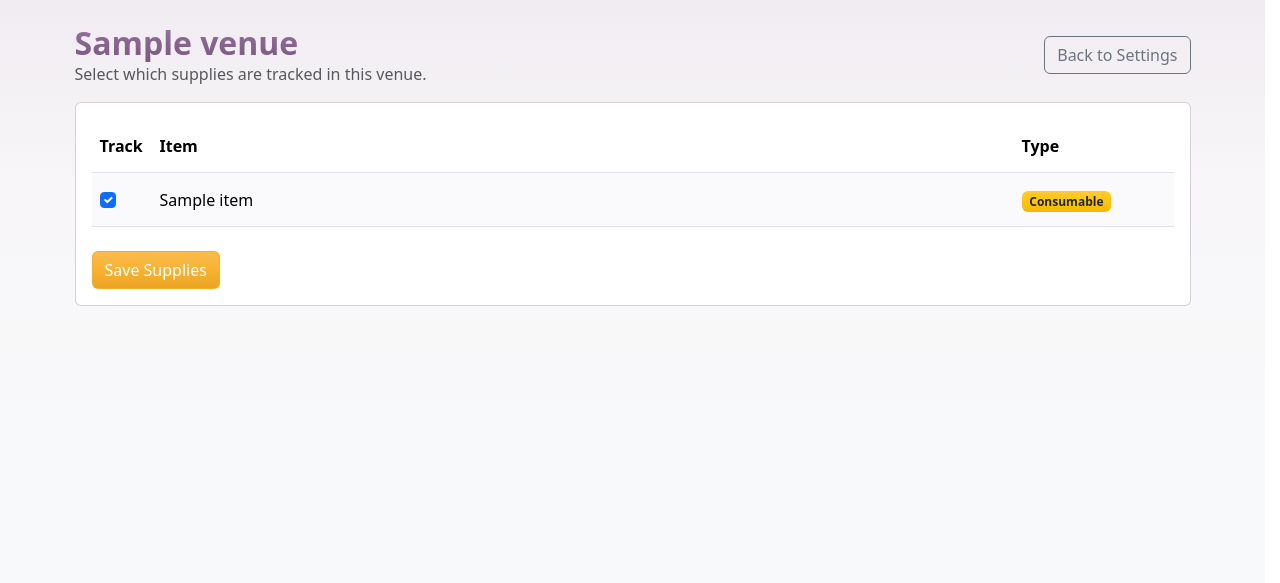
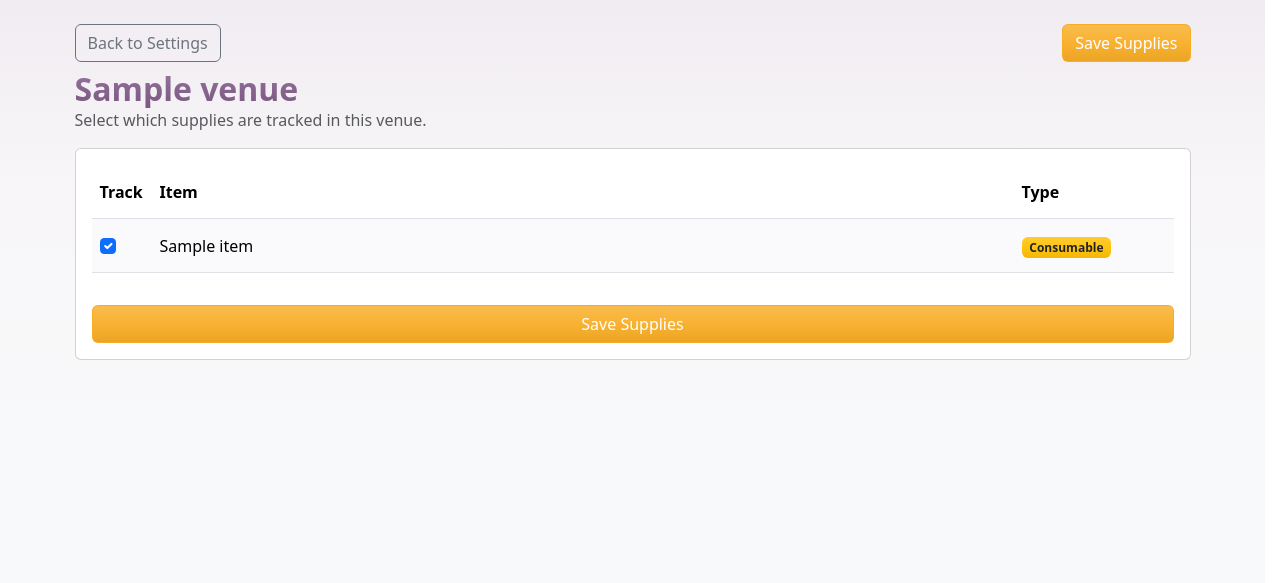
Before and after one commit to Usedpopcorn/AOLRC-Inventory-MS, a Flask app: page /venues/1/supplies in a window 1280 px wide. Shown: the part 61-644 px from the top of the page. Run offline with Flask 3, Linux system fonts and the light colour scheme; tables that the repository leaves empty hold one stand-in row (values such as "Sample post").

Commit message:
Enhance venue templates with improved button functionality and layout consistency
Added a "Save Changes" button to the quick check and supplies templates, ensuring it only appears when items are present. Updated form IDs for better accessibility and modified the layout of the settings template for improved visual structure and consistency across venue-related pages.

```diff
--- a/templates/venues/supplies.html
+++ b/templates/venues/supplies.html
@@ -2,17 +2,20 @@
 {% block title %}{{ venue.name }} Supplies{% endblock %}
 
 {% block content %}
-<div class="d-flex justify-content-between align-items-center mb-3">
-  <div>
-    <h1 class="h3 mb-0 fw-bold text-aolrc-purple page-heading">{{ venue.name }}</h1>
-    <div class="text-muted">Select which supplies are tracked in this venue.</div>
-  </div>
+<div class="d-flex justify-content-between align-items-center mb-2">
   <a class="btn btn-outline-secondary" href="{{ next_url }}">Back to Settings</a>
+  {% if items|length > 0 %}
+    <button class="btn btn-aolrc-accent" type="submit" form="venue-supplies-form">Save Supplies</button>
+  {% endif %}
+</div>
+<div class="mb-3">
+  <h1 class="h3 mb-0 fw-bold text-aolrc-purple page-heading">{{ venue.name }}</h1>
+  <div class="text-muted">Select which supplies are tracked in this venue.</div>
 </div>
 
 <div class="card">
   <div class="card-body">
-    <form method="post">
+    <form method="post" id="venue-supplies-form">
       <input type="hidden" name="next" value="{{ next_url }}">
       <div class="table-responsive">
         <table class="table align-middle">
@@ -44,7 +47,7 @@
         </table>
       </div>
 
-      <button class="btn mt-2 btn-aolrc-accent">Save Supplies</button>
+      <button class="btn mt-3 w-100 btn-aolrc-accent">Save Supplies</button>
     </form>
   </div>
 </div>
```
Also changed, not shown: templates/venues/quick_check.html (+7 -2 lines), templates/venues/settings.html (+4 -5 lines).
